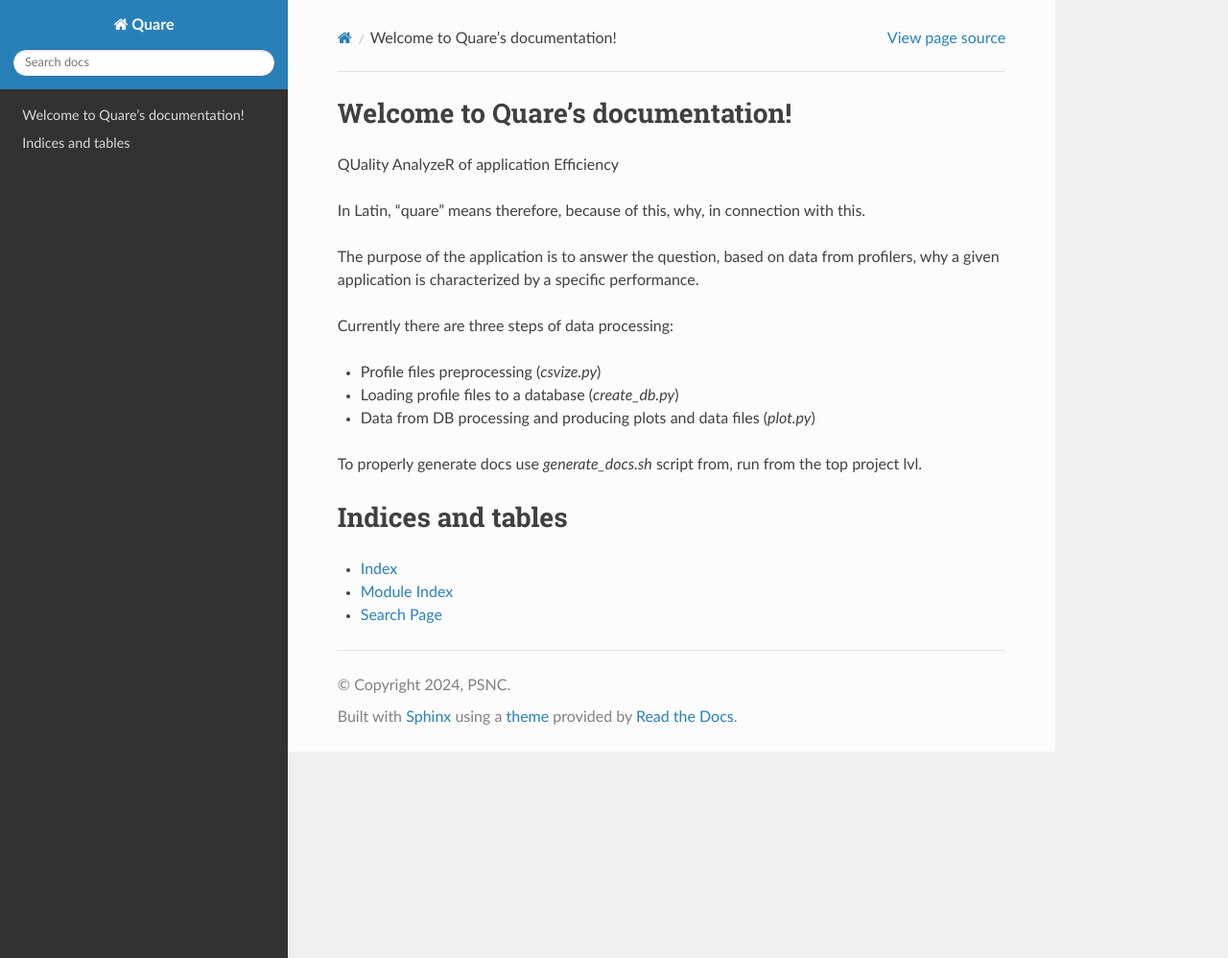
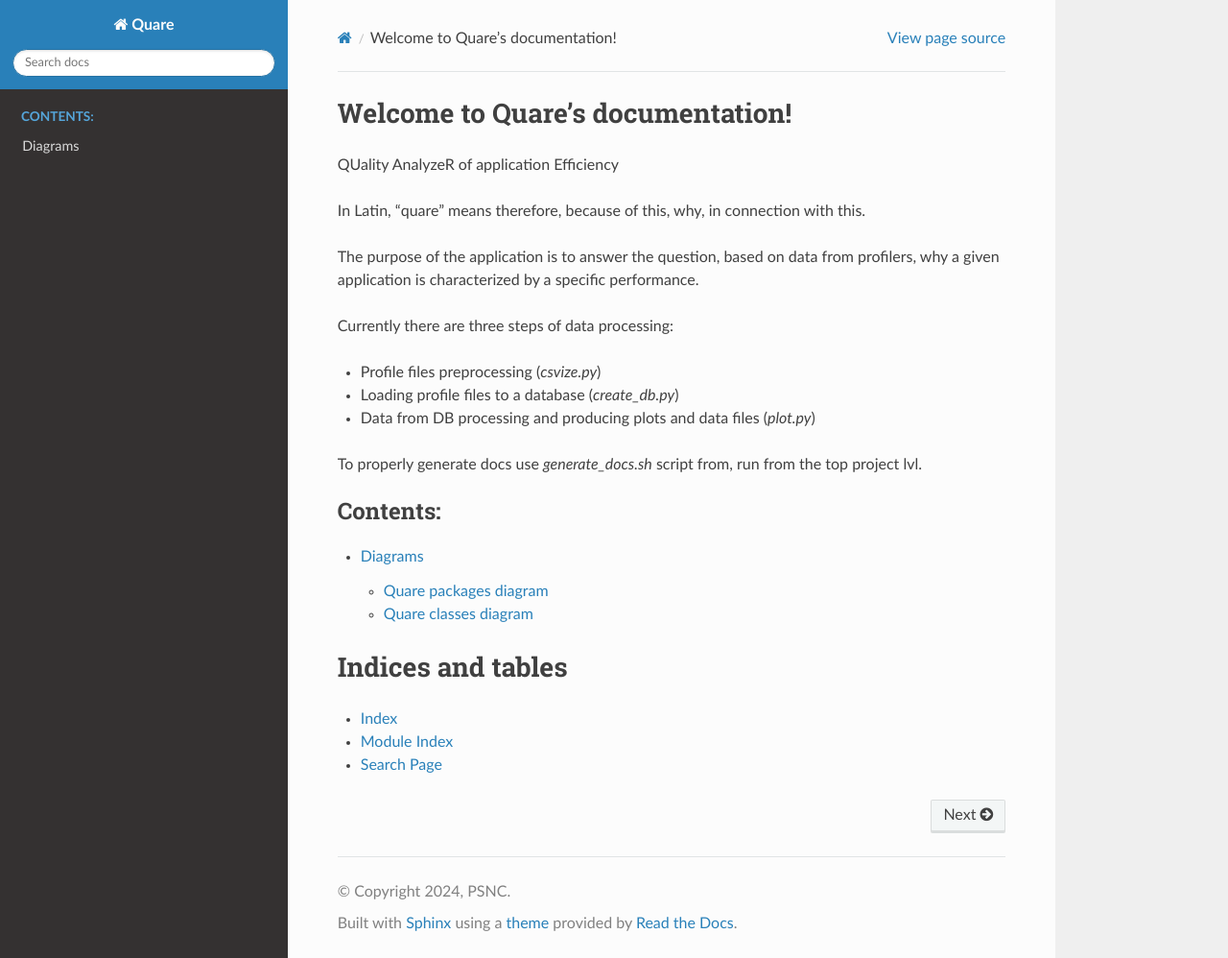
Before and after one commit to HiPERACT-Data-analytics-and-AI/Quare, a Sphinx documentation site: the page built from docs/source/index.rst, in a window 1280 px wide and 998 px high. Shown: the whole window at 96% size. Built offline with Sphinx 7.4.7 and the Read the Docs theme 2.0.0, drawn with Linux system fonts in a browser that asks for light colours; pages that are not in the unit, such as notebooks, are missing from menus.

Commit message:
Diagrams added to docs

```diff
--- a/docs/source/conf.py
+++ b/docs/source/conf.py
@@ -23,6 +23,8 @@ extensions = [
     "sphinx.ext.autodoc",
     "sphinx.ext.autosummary",
     "sphinx_autodoc_typehints",
+    # "sphinx.ext.graphviz",
+    # "sphinx.ext.inheritance_diagram",
     # 'sphinx.ext.viewcode',
     # 'sphinx.ext.napoleon'
 ]
--- a/docs/source/index.rst
+++ b/docs/source/index.rst
@@ -31,6 +31,7 @@ To properly generate docs use `generate_docs.sh` script from, run from the top p
    :maxdepth: 0
    :caption: Contents:
 
+   diagram
    build/modules
 
 
```
Also changed, not shown: docs/source/diagram.rst (added, +18 -0 lines), 2 other files.
